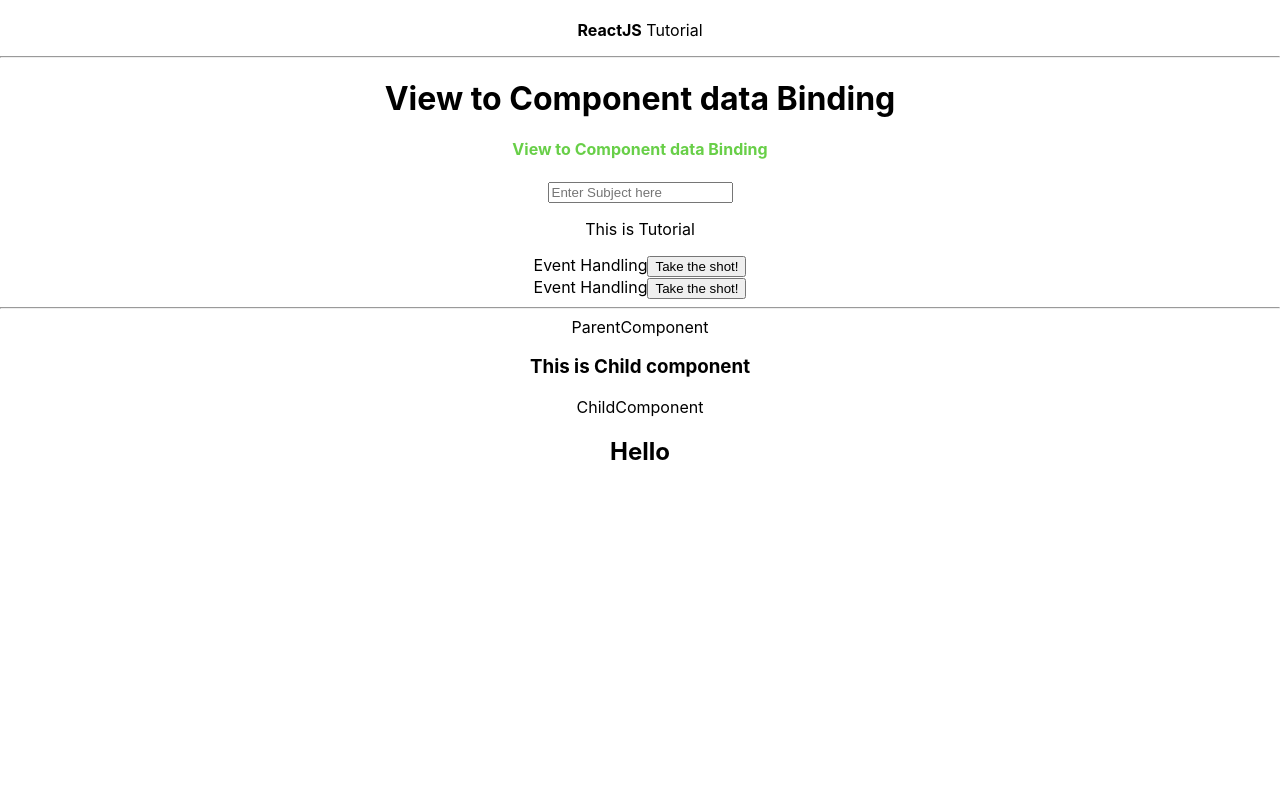
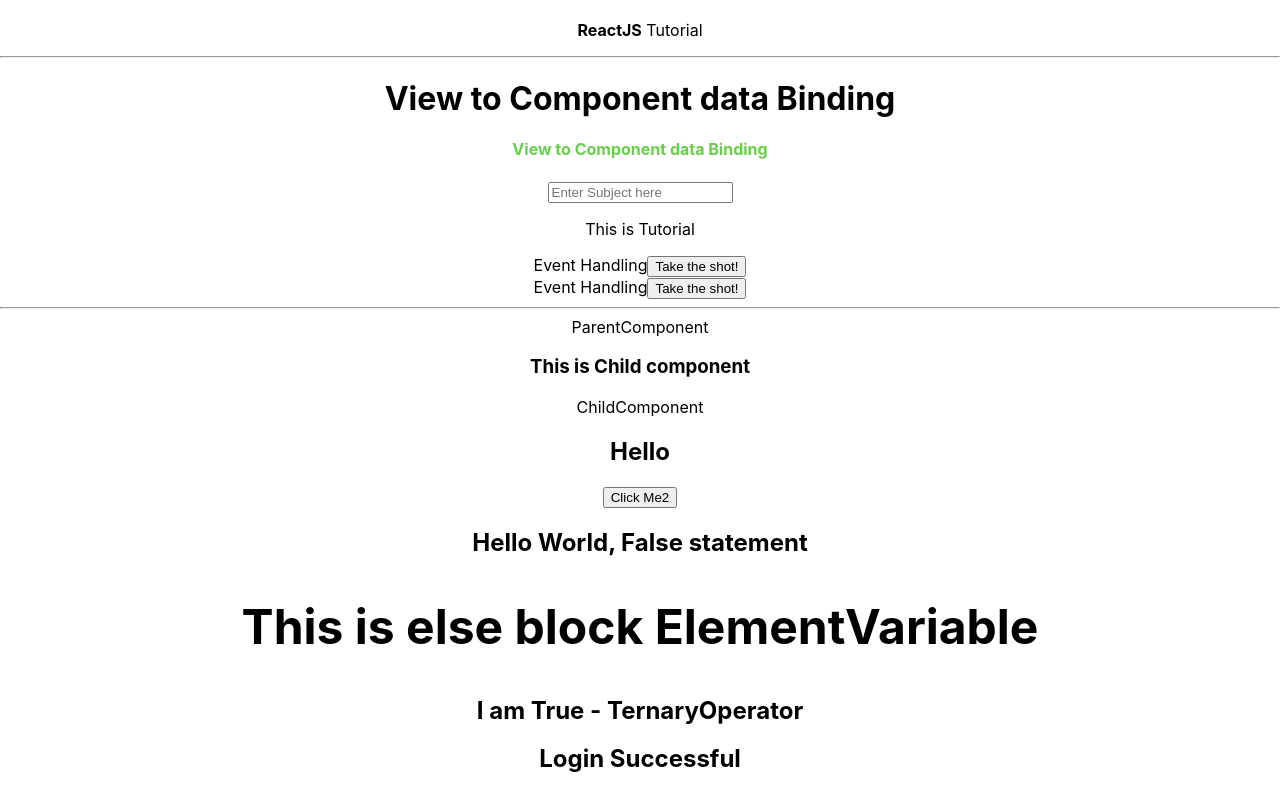
Before and after one commit to MonikaS5/ReactJS, a React (Create React App) app: page / in a window 1280 px wide. Shown: the part 2438-3231 px from the top of the page. Before the commit the page ends 2924 px from the top, so only its background shows below. Built offline with nearby package versions, Linux system fonts and the light colour scheme.

Commit message:
Conditonal Rendering

```diff
--- a/src/App.js
+++ b/src/App.js
@@ -20,6 +20,10 @@ import EventHandler from './components/EventHandler';
 import Destructuring from './components/Destructuring';
 import EventHandler2 from './components/EventHandler2';
 import ParentComponent from './components/PropsMethods/ParentComponent';
+import Userconditional from './components/Userconditional';
+import ElementVariable from './components/ElementVariable';
+import TernaryOperator from './components/TernaryOperator';
+import Shortcircuit from './components/Shortcircuit';
 
 function App() {
   return (
@@ -77,7 +81,10 @@ function App() {
 
       <ParentComponent />
 
-
+    <Userconditional/>
+    <ElementVariable/>
+    <TernaryOperator/>
+    <Shortcircuit/>
     </div>
   );
 }
--- /dev/null
+++ b/src/components/ElementVariable.js
@@ -0,0 +1,25 @@
+import React, { Component } from 'react'
+
+export class ElementVariable extends Component {
+    constructor(props) {
+        super(props)
+
+        this.state = {
+            logInn: false
+        }
+    }
+    render() {
+
+        let mytext;
+        if (this.state.logInn) {
+            mytext = <h2>This is Conditional rendering by ElementVariable</h2>
+        } else {
+            mytext = <h2>This is else block ElementVariable</h2>
+        }
+        return (
+            <h1>{mytext}</h1>
+        )
+    }
+}
+
+export default ElementVariable
--- a/src/components/PropsMethods/ChildComponent.js
+++ b/src/components/PropsMethods/ChildComponent.js
@@ -1,10 +1,13 @@
 import React from 'react'
 
-function ChildComponent() {
+function ChildComponent(props) {
     return (
         <>
             <div>ChildComponent</div>
             <h2>Hello</h2>
+
+            {/* <button onClick={props.parenthandler('Child')}>Click Me</button> */}
+            <button onClick={props.parenthandler}>Click Me2</button>
         </>
     )
 }
--- a/src/components/PropsMethods/ParentComponent.js
+++ b/src/components/PropsMethods/ParentComponent.js
@@ -7,8 +7,14 @@ export class ParentComponent extends Component {
         super(props)
 
         this.state = {
+            parentName: "John"
+        }
+        this.parentOne=this.parentOne.bind(this)
+    }
 
-        }
+    parentOne(childData){
+        alert(`Hello ${this.state.parentName}`);
+        alert(`Hello ${this.state.parentName} from  ${childData}`);
     }
     render() {
         return (
@@ -17,7 +23,8 @@ export class ParentComponent extends Component {
                 <div>ParentComponent</div>
                 <div>
                     <h3>This is Child component</h3>
-                    <ChildComponent />
+                    <ChildComponent parenthandler={this.parentOne}/>
+
                 </div>
 
             </>
--- /dev/null
+++ b/src/components/Shortcircuit.js
@@ -0,0 +1,18 @@
+import React, { Component } from 'react'
+
+export class Shortcircuit extends Component {
+    constructor(props) {
+      super(props)
+
+      this.state = {
+         logInn: true
+      }
+    }
+  render() {
+    return (
+      this.state.logInn && <h2>Login Successful</h2>
+    )
+  }
+}
+
+export default Shortcircuit
--- /dev/null
+++ b/src/components/TernaryOperator.js
@@ -0,0 +1,18 @@
+import React, { Component } from 'react'
+
+export class TernaryOperator extends Component {
+    constructor(props) {
+      super(props)
+
+      this.state = {
+         logInn: true
+      }
+    }
+  render() {
+    return (
+      this.state.logInn?<h2>I am True - TernaryOperator</h2>: <h2>False statement - TernaryOperator</h2>
+    )
+  }
+}
+
+export default TernaryOperator
--- /dev/null
+++ b/src/components/Userconditional.js
@@ -0,0 +1,21 @@
+import React, { Component } from 'react'
+
+export class Userconditional extends Component {
+    constructor(props) {
+      super(props)
+
+      this.state = {
+         logInn: false
+      }
+    }
+  render() {
+    if(this.state.logInn){
+        return <h3>User conditional Statement, true statement</h3>
+    }else{
+        return<h2>Hello World, False statement</h2>
+    }
+
+  }
+}
+
+export default Userconditional
```
